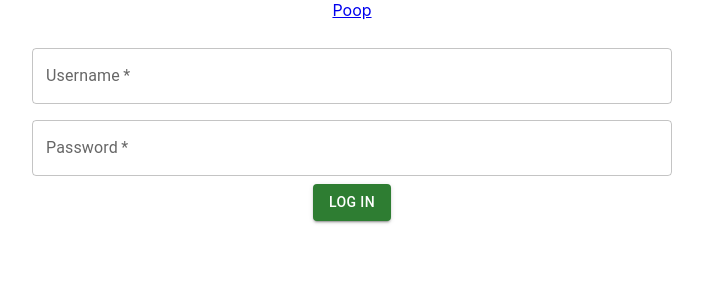
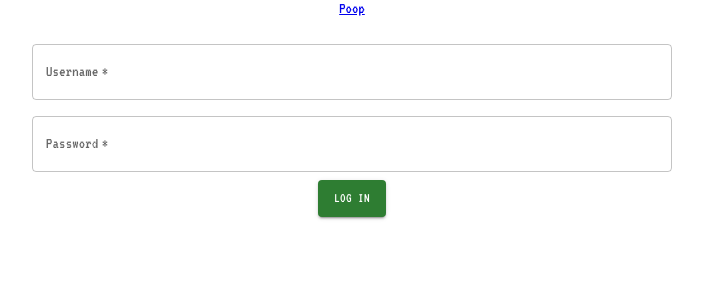
Before and after one commit to booyouon/rpg-character-creator, a React (Create React App) app: page / in a window 1280 px wide. Shown: the top 300 px of the page, without its empty margins (288-991 px from the left). Built offline with nearby package versions, Linux system fonts and the light colour scheme; no server answers.

Commit message:
fontfamily added

```diff
--- a/src/App.css
+++ b/src/App.css
@@ -1,3 +1,11 @@
+@import url("https://fonts.googleapis.com/css2?family=VT323&display=swap");
+
 .App {
   text-align: center;
 }
+
+body,
+html,
+* {
+  font-family: "VT323", monospace !important;
+}
```
